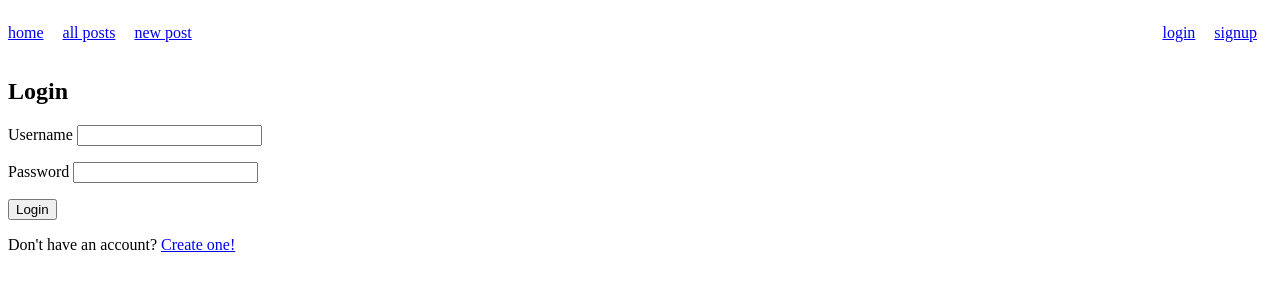
After one commit to athomas355/blogz, a Flask app: page /login in a window 1280 px wide. The commit adds this page. Shown: the top 300 px of the page. Run offline with Flask 2, Linux system fonts and the light colour scheme.

Commit message:
I finished

```diff
--- a/main.py
+++ b/main.py
@@ -4,26 +4,41 @@ import cgi
 
 app = Flask(__name__)
 app.config['DEBUG'] = True      # displays runtime errors in the browser, too
-app.config['SQLALCHEMY_DATABASE_URI'] = 'mysql+pymysql://build-a-blog:pass@localhost:8889/build-a-blog'
+app.config['SQLALCHEMY_DATABASE_URI'] = 'mysql+pymysql://blogz:pass@localhost:8889/blogz'
 app.config['SQLALCHEMY_ECHO'] = True
-
 db = SQLAlchemy(app)
+app.secret_key = 'A0Zr98j/3yX R~XHH!jmN]LWX/,?RU'
 
 class Blog(db.Model):
     id = db.Column(db.Integer, primary_key = True)
     title = db.Column(db.String(120))
     body = db.Column(db.String(1000))
+    owner_id = db.Column(db.Integer, db.ForeignKey('user.id'))
 
-    def __init__(self, title, body):
+    def __init__(self, title, body, owner):
         self.title = title
         self.body = body
+        self.owner = owner
 
     def __repr__(self):
         return '<Title %r>' % self.title
 
-# main page
+class User(db.Model):
+    id = db.Column(db.Integer, primary_key = True)
+    username = db.Column(db.String(120))
+    password = db.Column(db.String(120))
+    blogs = db.relationship('Blog', backref='owner')
+
+    def __init__(self, username, password):
+        self.username = username
+        self.password = password
+
+    def __repr__(self):
+        return '<User %r>' % self.username
+
+# blog page
 @app.route('/blog')
-def index():
+def blog():
     blog_id = request.args.get('id')
     if(blog_id):
         blog = Blog.query.get(blog_id)
@@ -32,6 +47,7 @@ def index():
     blog_list = Blog.query.all()
     return render_template('blog.html', blog_list = blog_list)
 
+# adds a new post page
 @app.route('/newpost', methods = ['POST', 'GET'])
 def newpost():
     if request.method == 'POST':
@@ -39,6 +55,7 @@ def newpost():
         body = request.form['body']
         title_error = ''
         body_error = ''
+        owner = User.query.filter_by(username = session['username']).first()
         if title == '' or body == '':
             if title == '':
                 title_error = 'You have not added a Title for you Blog.'
@@ -46,17 +63,93 @@ def newpost():
                 body_error = 'You have not added a Body for your Blog.'
             return render_template('newpost.html',title = title, body = body, title_error = title_error, body_error = body_error)
 
-        blog = Blog(title = title, body = body)
+        blog = Blog(title = title, body = body, owner = owner)
         db.session.add(blog)
         db.session.commit()
         return redirect('/blog?id='+str(blog.id))
     else:
         return render_template('newpost.html')
 
-app.secret_key = 'A0Zr98j/3yX R~XHH!jmN]LWX/,?RU'
+# signup page
+@app.route('/signup', methods = ['POST', 'GET'])
+def signup():
+    if request.method == 'POST':
+        username = request.form['username']
+        password = request.form['password']
+        verify = request.form['verify']
+
+        users = User.query.filter_by(username = username).first()
+
+        if not username or not password or not verify:
+            flash('One or more of the fields are empty.')
+
+        elif users:
+            flash('That username already exists')
+
+        elif password != verify:
+            flash('The passwords does not seem to match')
+
+        elif len(username) < 3 or len(password) < 3:
+            flash('username and password have to be 3 characters or more')
+
+        else:
+            user = User(username = username, password = password)
+            db.session.add(user)
+            db.session.commit()
+            session['username'] = username
+            return redirect('/newpost')
+
+    else:
+        return render_template('signup.html')
+
+# login page
+@app.route('/login', methods = ['GET', 'POST'])
+def login():
+    if request.method == 'POST':
+        username = request.form['username']
+        password = request.form['password']
+
+        user = User.query.filter_by(username = username).first()
+        if user:
+            if password == user.password:
+                session['username'] = username
+                return redirect('/newpost')
+            else:
+                flash('password incorrect')
+                return redirect('/login')
+        flash('username does not exist')
+        return redirect('/login')
+    else:
+        return render_template('login.html')
+
+# logout the user
+@app.route('/logout')
+def logout():
+    session.clear()
+    return redirect('/blog')
+
+#allowed routes
+allowed_routes = ['login', 'blog', 'index', 'signup', 'logout', 'newpost']
+@app.before_request
+def require_login():
+    if 'user' not in session and request.endpoint not in allowed_routes:
+        return redirect('/login')
+
+# home page
+@app.route('/', methods = ['GET'])
+def index():
+    if request.method == 'GET':
+        username = request.args.get('user')
+        user = User.query.filter_by(username = username).first()
+        if(username):
+            blog_list = Blog.query.filter_by(owner_id = user.id).all()
+            return render_template('blog.html', username = username, blog_list = blog_list)
+
+    user_list = User.query.all()
+
+    return render_template('index.html', user_list = user_list)
+
+
 
 if __name__ == "__main__":
     app.run()
-
-
-#blog?id={{blog.id}}
--- a/templates/base.html
+++ b/templates/base.html
@@ -6,10 +6,68 @@
             .error {
                 color: red;
             }
+            nav ul{
+                padding: 0;
+                display: inline-block;
+            }
+            ul {
+                list-style-type: disc;
+                margin-block-start: 1em;
+                margin-block-end: 1em;
+                margin-inline-start: 0px;
+                margin-inline-end: 0px;
+                padding-inline-start: 40px;
+            }
+            nav ul li {
+                list-style: none;
+                display: inline-block;
+                margin-right: 15px;
+            }
         </style>
     </head>
     <body>
-        <h3><a href='/blog'>Main Page</a> &nbsp; <a href='/newpost'>Add New Entry</a></h3>
+        <nav>
+            <div style='float: right'>
+                <ul id='user-account'>
+                        {% if 'username' in session %}
+                        {{ session['username']}}
+                        <li>
+                            <a href='/logout'>logout</a>
+                        </li>
+                        {% else %}
+                        <li>
+                            <a href='/login'>login</a>
+                        </li>
+                        <li>
+                            <a href='/signup'>signup</a>
+                        </li>
+                        {% endif %}
+                </ul>
+            </div>
+            <ul>
+                <li>
+                    <a href='/'>home</a>
+                </li>
+                <li>
+                    <a href='/blog'>all posts</a>
+                </li>
+                <li>
+                    <a href='/newpost'>new post</a>
+                </li>
+
+            </ul>
+        </nav>
+
+        {% with messages = get_flashed_messages() %}
+          {% if messages %}
+            <ul class=flashes>
+              {% for message in messages %}
+              <li>{{ message }}</li>
+              {% endfor %}
+            </ul>
+          {% endif %}
+        {% endwith %}
+
         {% block content %}
         {% endblock %}
     </body>
--- /dev/null
+++ b/templates/login.html
@@ -0,0 +1,12 @@
+{% extends "base.html" %}
+{% block content %}
+
+<h2>Login</h2>
+<form action='/login' method='post'>
+    <p><label>Username <input type="text" name="username"/></label></p>
+    <p><label>Password <input type="password" name="password"/></label></p>
+    <p><input type="submit" value="Login"/></p>
+    <p>Don't have an account? <a href="signup">Create one!</a></p>
+</form>
+
+{% endblock %}
```
Also changed, not shown: templates/blog.html (+51 -7 lines), templates/index.html (added, +19 -0 lines), templates/signup.html (added, +12 -0 lines), templates/singleUser.html (added, +28 -0 lines).
